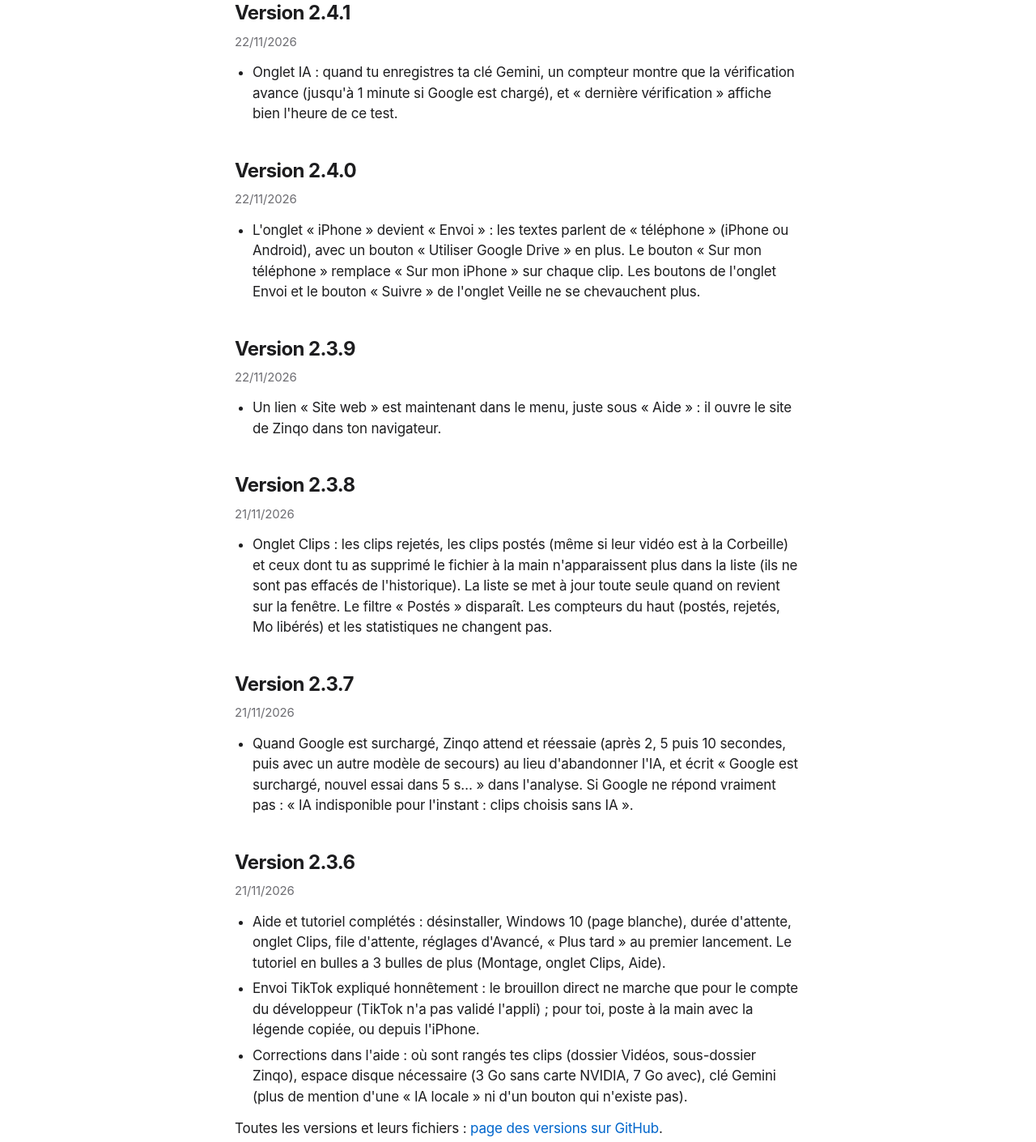
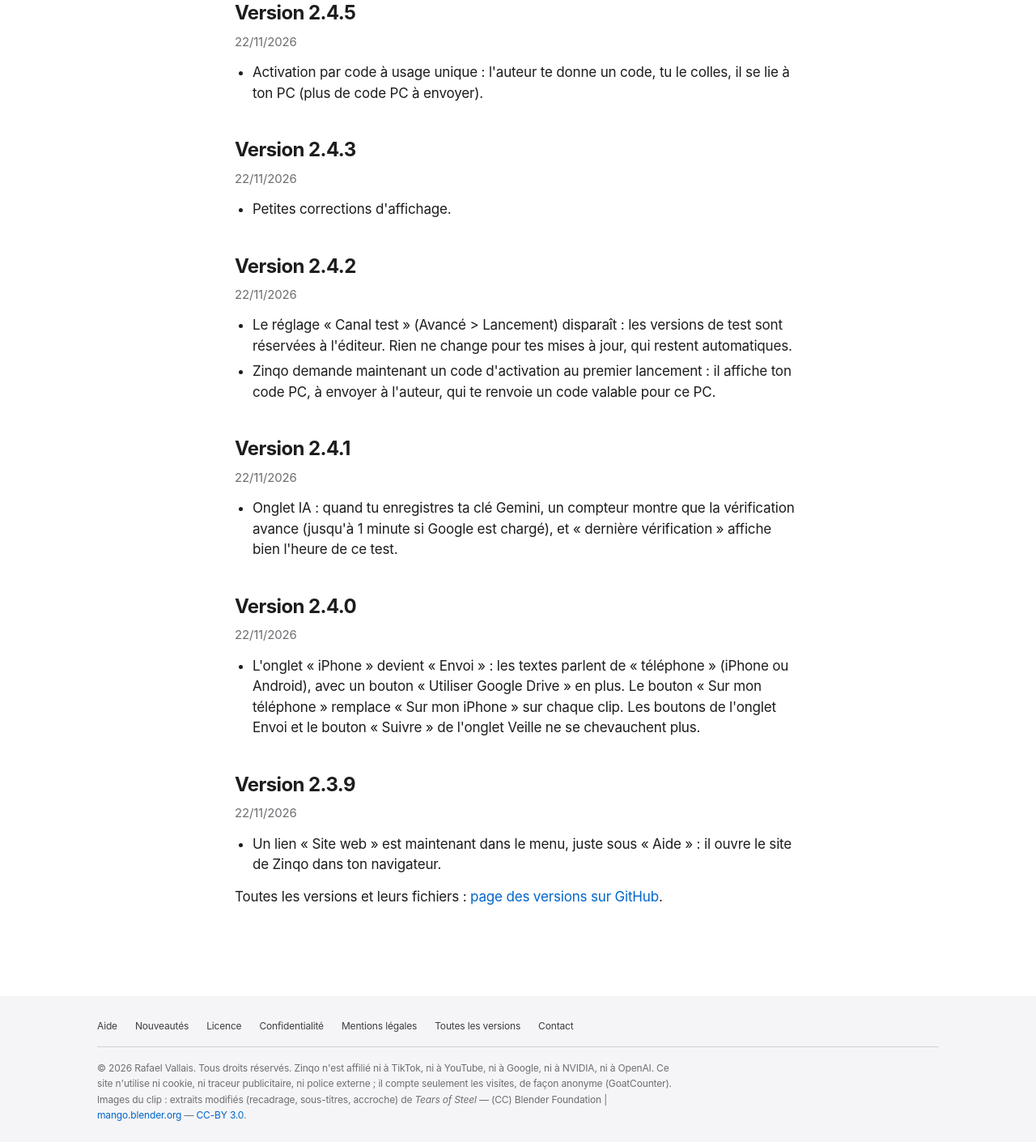
Before and after one commit to DXTR-Codex/zinqo, a plain HTML site: page docs/nouveautes.html in a window 1280 px wide. Shown: the part 490-1900 px from the top of the page at 81% size. Drawn offline with Linux system fonts and the light colour scheme.

Commit message:
Site : synchronise avec Zinqo 2.4.5
Co-Authored-By: Claude Sonnet 5.5 <noreply@anthropic.com>

```diff
--- a/docs/nouveautes.html
+++ b/docs/nouveautes.html
@@ -31,6 +31,22 @@
 <h1>Nouveautés</h1>
 <p class="lead">Ce qui a changé dans les dernières versions de Zinqo. Le logiciel te propose lui-même chaque mise à jour.</p>
 <aside class="nouv" aria-labelledby="t-av"><div class="nh"><h2 id="t-av">Prochainement</h2><span class="small">Idées en cours, sans date</span></div><ul><li>Zinqo en anglais, avec le choix de la langue à l'installation.</li><li>Piloter Zinqo depuis un assistant IA&nbsp;: créer et suivre ses clips en lui parlant.</li><li>Envoyer un clip sur son téléphone, même hors de chez soi.</li></ul></aside>
+<h2 id="v2-4-5">Version 2.4.5</h2>
+<p class="dates">22/11/2026</p>
+<ul>
+<li>Activation par code à usage unique&nbsp;: l'auteur te donne un code, tu le colles, il se lie à ton PC (plus de code PC à envoyer).</li>
+</ul>
+<h2 id="v2-4-3">Version 2.4.3</h2>
+<p class="dates">22/11/2026</p>
+<ul>
+<li>Petites corrections d'affichage.</li>
+</ul>
+<h2 id="v2-4-2">Version 2.4.2</h2>
+<p class="dates">22/11/2026</p>
+<ul>
+<li>Le réglage «&nbsp;Canal test&nbsp;» (Avancé &gt; Lancement) disparaît&nbsp;: les versions de test sont réservées à l'éditeur. Rien ne change pour tes mises à jour, qui restent automatiques.</li>
+<li>Zinqo demande maintenant un code d'activation au premier lancement&nbsp;: il affiche ton code PC, à envoyer à l'auteur, qui te renvoie un code valable pour ce PC.</li>
+</ul>
 <h2 id="v2-4-1">Version 2.4.1</h2>
 <p class="dates">22/11/2026</p>
 <ul>
@@ -45,23 +61,6 @@
 <p class="dates">22/11/2026</p>
 <ul>
 <li>Un lien «&nbsp;Site web&nbsp;» est maintenant dans le menu, juste sous «&nbsp;Aide&nbsp;»&nbsp;: il ouvre le site de Zinqo dans ton navigateur.</li>
-</ul>
-<h2 id="v2-3-8">Version 2.3.8</h2>
-<p class="dates">21/11/2026</p>
-<ul>
-<li>Onglet Clips&nbsp;: les clips rejetés, les clips postés (même si leur vidéo est à la Corbeille) et ceux dont tu as supprimé le fichier à la main n'apparaissent plus dans la liste (ils ne sont pas effacés de l'historique). La liste se met à jour toute seule quand on revient sur la fenêtre. Le filtre «&nbsp;Postés&nbsp;» disparaît. Les compteurs du haut (postés, rejetés, Mo libérés) et les statistiques ne changent pas.</li>
-</ul>
-<h2 id="v2-3-7">Version 2.3.7</h2>
-<p class="dates">21/11/2026</p>
-<ul>
-<li>Quand Google est surchargé, Zinqo attend et réessaie (après 2, 5 puis 10 secondes, puis avec un autre modèle de secours) au lieu d'abandonner l'IA, et écrit «&nbsp;Google est surchargé, nouvel essai dans 5 s…&nbsp;» dans l'analyse. Si Google ne répond vraiment pas&nbsp;: «&nbsp;IA indisponible pour l'instant&nbsp;: clips choisis sans IA&nbsp;».</li>
-</ul>
-<h2 id="v2-3-6">Version 2.3.6</h2>
-<p class="dates">21/11/2026</p>
-<ul>
-<li>Aide et tutoriel complétés&nbsp;: désinstaller, Windows 10 (page blanche), durée d'attente, onglet Clips, file d'attente, réglages d'Avancé, «&nbsp;Plus tard&nbsp;» au premier lancement. Le tutoriel en bulles a 3 bulles de plus (Montage, onglet Clips, Aide).</li>
-<li>Envoi TikTok expliqué honnêtement&nbsp;: le brouillon direct ne marche que pour le compte du développeur (TikTok n'a pas validé l'appli) ; pour toi, poste à la main avec la légende copiée, ou depuis l'iPhone.</li>
-<li>Corrections dans l'aide&nbsp;: où sont rangés tes clips (dossier Vidéos, sous-dossier Zinqo), espace disque nécessaire (3 Go sans carte NVIDIA, 7 Go avec), clé Gemini (plus de mention d'une «&nbsp;IA locale&nbsp;» ni d'un bouton qui n'existe pas).</li>
 </ul>
 <p>Toutes les versions et leurs fichiers : <a href="https://github.com/DXTR-Codex/zinqo/releases" rel="noopener">page des versions sur GitHub</a>.</p>
 
```
Also changed, not shown: docs/aide.html (+1 -1 lines), docs/confidentialite.html (+3 -2 lines), docs/index.html (+2 -2 lines), docs/licence.html (+1 -1 lines), docs/telecharger.html (+4 -4 lines).
